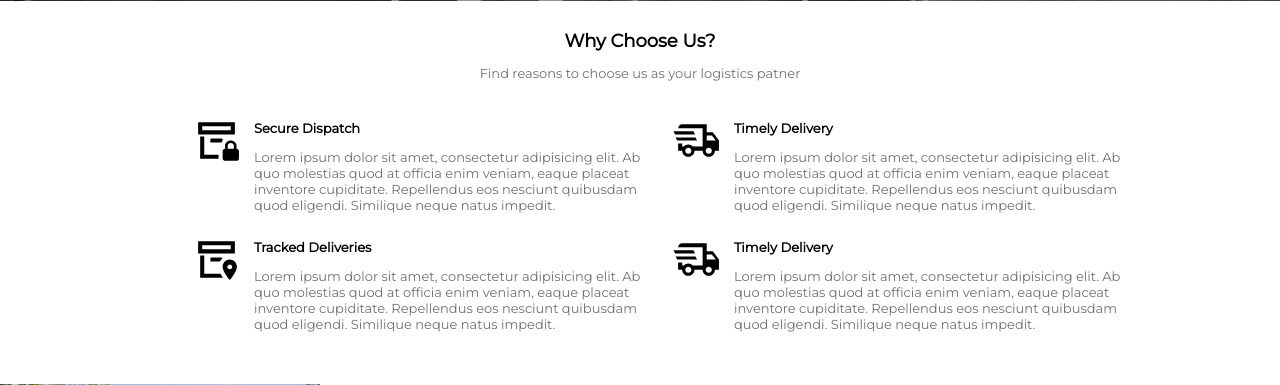
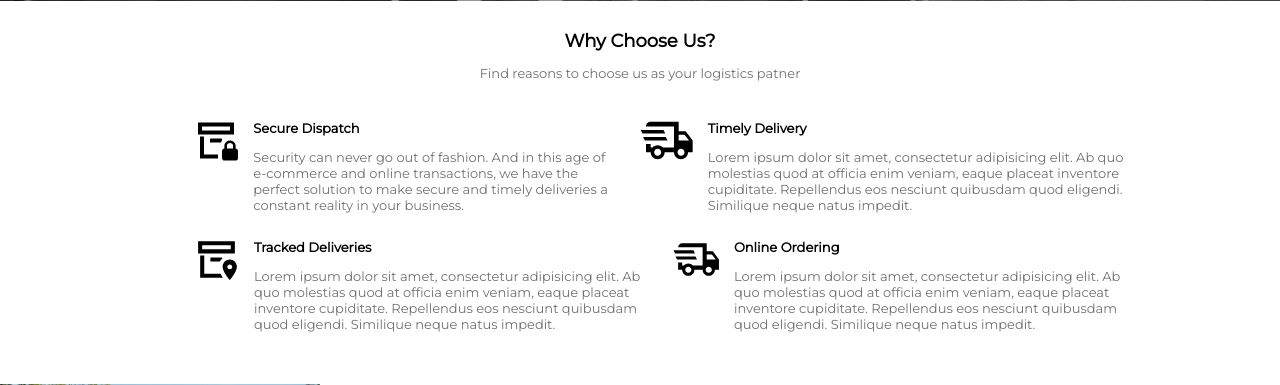
Before and after one commit to taeillo/draft, a Flask app: page / in a window 1280 px wide. Shown: the part 687-1072 px from the top of the page. Run offline with Flask 2, Linux system fonts and the light colour scheme.

Commit message:
Update index.html

```diff
--- a/templates/index.html
+++ b/templates/index.html
@@ -24,7 +24,7 @@
                         Secure Dispatch
                     </div>
                     <div class="service-description">
-                        Lorem ipsum dolor sit amet, consectetur adipisicing elit. Ab quo molestias quod at officia enim veniam, eaque placeat inventore cupiditate. Repellendus eos nesciunt quibusdam quod eligendi. Similique neque natus impedit.
+                    Security can never go out of fashion. And in this age of e-commerce and online transactions, we have the perfect solution to make secure and timely deliveries a constant reality in your business.
                     </div>
                 </div>
             </div>
@@ -65,7 +65,7 @@
             <img class="service-icon" src="{{ url_for('static', filename = 'img/truck-fast-outline.svg')}}"  alt="image">
             <div class="sub-service-section-description">
                 <div class="service-title">
-                    Timely Delivery
+                    Online Ordering
                 </div>
                 <div class="service-description">
                     Lorem ipsum dolor sit amet, consectetur adipisicing elit. Ab quo molestias quod at officia enim veniam, eaque placeat inventore cupiditate. Repellendus eos nesciunt quibusdam quod eligendi. Similique neque natus impedit.
```
